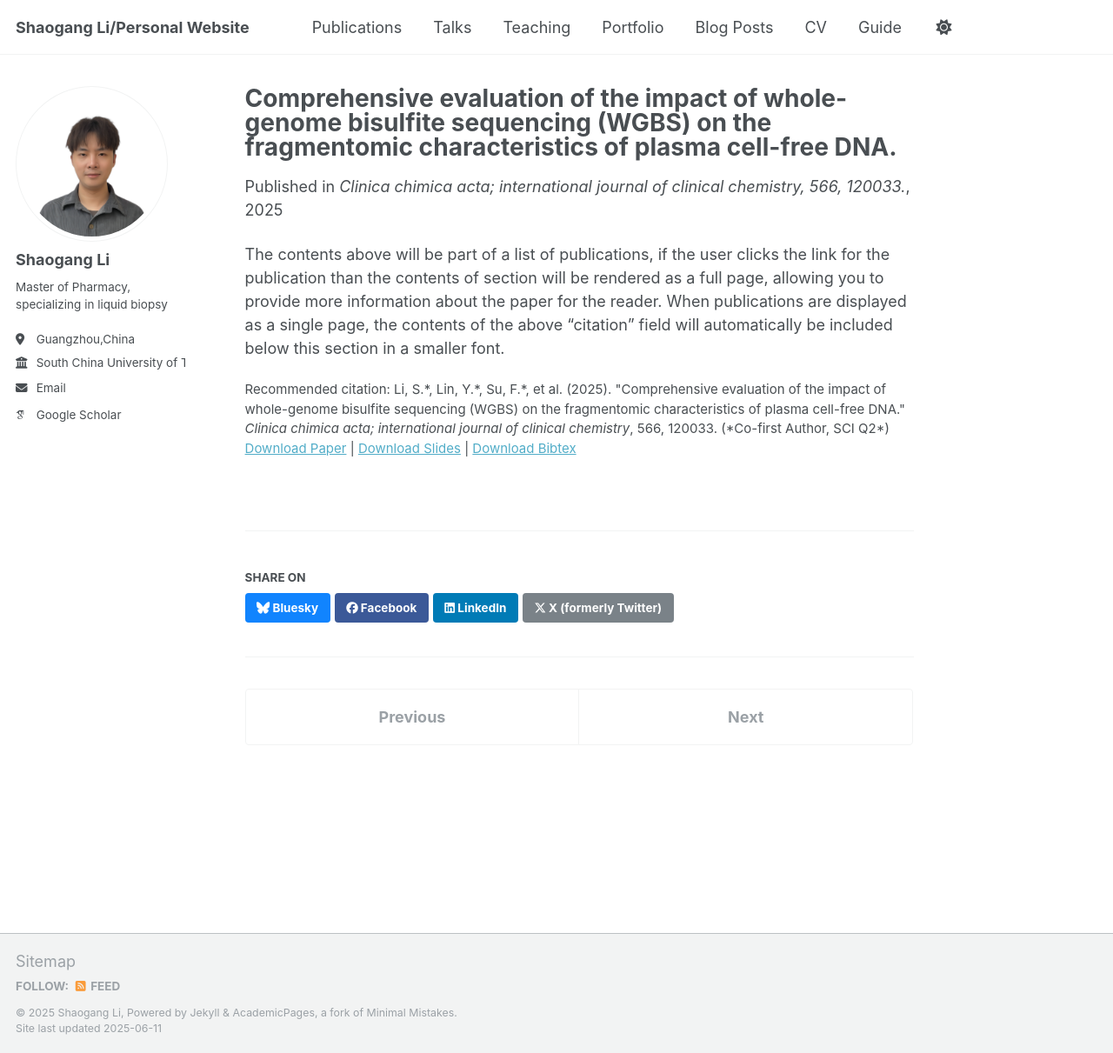
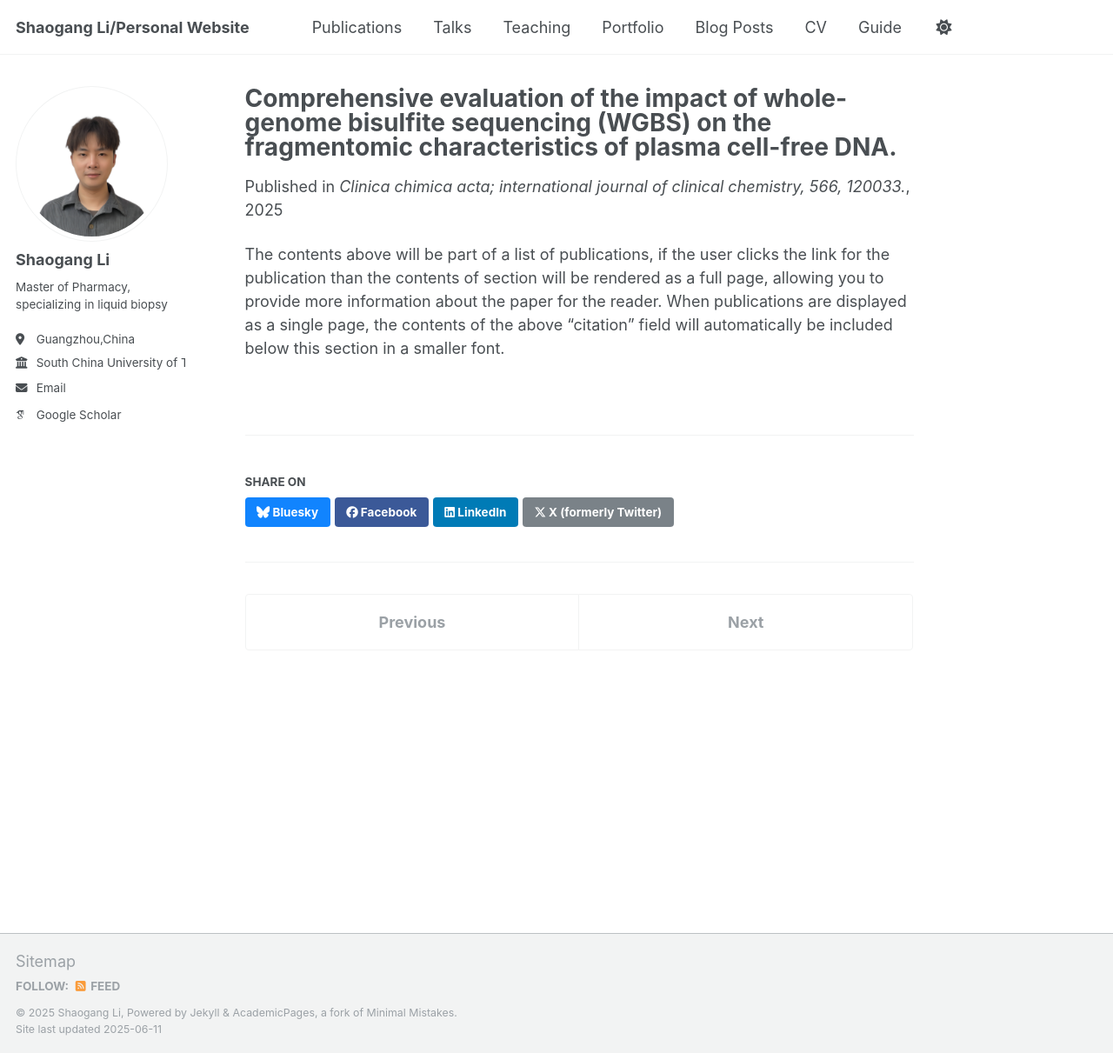
Before and after one commit to AlfredLSG/Shaogang.Li, a Jekyll site: the page built from _publications/2009-10-01-paper-title-number-1.md, in a window 1280 px wide and 1211 px high. Shown: the whole window at 87% size. Built offline with Jekyll 4.4.1, drawn with Linux system fonts in a browser that asks for light colours; some web fonts are replaced.

Commit message:
Update 2009-10-01-paper-title-number-1.md

```diff
--- a/_publications/2009-10-01-paper-title-number-1.md
+++ b/_publications/2009-10-01-paper-title-number-1.md
@@ -2,13 +2,9 @@
 title: "Comprehensive evaluation of the impact of whole-genome bisulfite sequencing (WGBS) on the fragmentomic characteristics of plasma cell-free DNA."
 collection: publications
 category: manuscripts
-permalink: /publication/2025-01-30-cfdna-wgbs-fragmentomics
 excerpt: 'This paper systematically evaluated the impact of whole-genome bisulfite sequencing (WGBS) on cfDNA fragmentomic features compared to WGS, offering insights for liquid biopsy applications. (*Co-first Author, SCI Q2*)'
 date: 2025-01-30
 venue: 'Clinica chimica acta; international journal of clinical chemistry, 566, 120033.'
-slidesurl: nil
 paperurl: 'https://doi.org/10.1016/j.cca.2024.120033'
-bibtexurl: nil
-citation: 'Li, S.*, Lin, Y.*, Su, F.*, et al. (2025). "Comprehensive evaluation of the impact of whole-genome bisulfite sequencing (WGBS) on the fragmentomic characteristics of plasma cell-free DNA." <i>Clinica chimica acta; international journal of clinical chemistry</i>, 566, 120033. (*Co-first Author, SCI Q2*)'
 ---
 The contents above will be part of a list of publications, if the user clicks the link for the publication than the contents of section will be rendered as a full page, allowing you to provide more information about the paper for the reader. When publications are displayed as a single page, the contents of the above "citation" field will automatically be included below this section in a smaller font.
```
